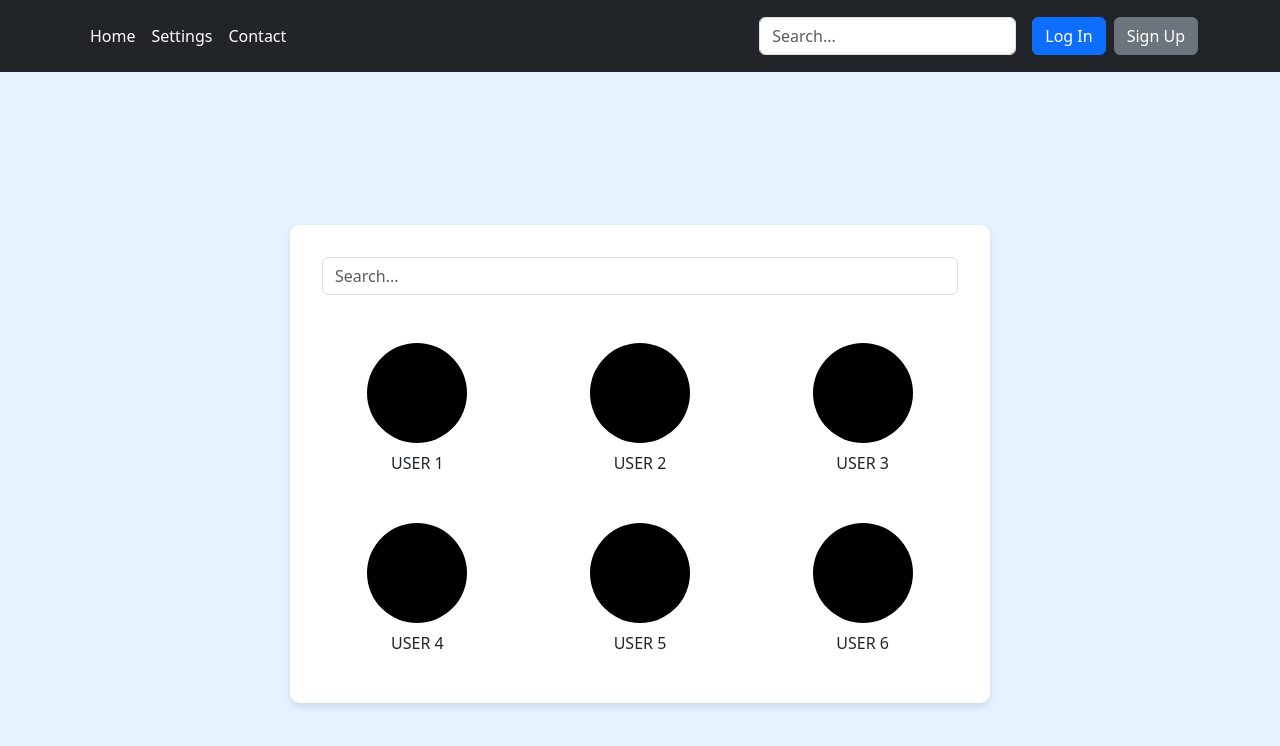
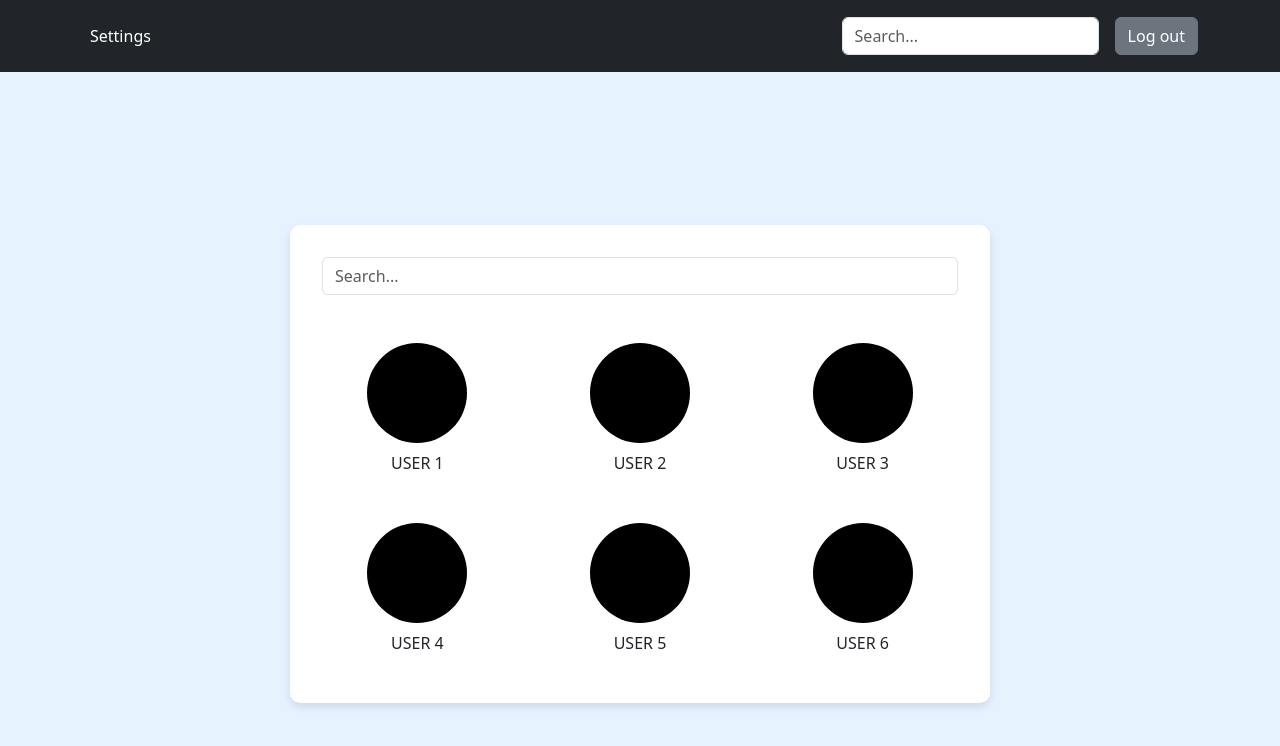
Before and after one commit to lolofg/software_engineering, a React (Create React App) app in the folder frontend/: page /Admin in a window 1280 px wide. Shown: the top 746 px of the page. Built offline with nearby package versions, Linux system fonts and the light colour scheme.

Commit message:
fikset opp

```diff
--- /dev/null
+++ b/frontend/src/components/HeaderAdmin.js
@@ -0,0 +1,36 @@
+import React from 'react';
+import {Link} from "react-router-dom";
+import 'bootstrap/dist/css/bootstrap.min.css';
+import "bootstrap-icons/font/bootstrap-icons.css";
+import {Button} from "react-bootstrap";
+
+function HeaderStartPage({}) {
+
+    return (
+        <header className="p-3 bg-dark text-white">
+            <div className="container">
+                <div className="d-flex flex-wrap align-items-center justify-content-center justify-content-lg-start">
+
+                    <ul className="nav col-12 col-lg-auto me-lg-auto mb-2 justify-content-center mb-md-0">
+                        <li><a href="#" className="nav-link px-2 text-white">Settings</a></li>
+                    </ul>
+                    <form className="col-12 col-lg-auto mb-3 mb-lg-0 me-lg-3">
+                        <input type="search" className="form-control form-control-dark" placeholder="Search..." aria-label="Search" />
+                    </form>
+
+                    <div className="text-end">
+
+                                <Link to={"http://localhost:3000/"}>
+                                    <Button className="btn btn-secondary" >
+                                        Log out
+                                    </Button>
+                                </Link>
+
+                    </div>
+                </div>
+            </div>
+        </header>
+    );
+}
+
+export default HeaderStartPage;
--- a/frontend/src/pages/MainPageAdmin.js
+++ b/frontend/src/pages/MainPageAdmin.js
@@ -1,12 +1,12 @@
 import React from 'react';
 import { Link } from "react-router-dom";
 import 'bootstrap/dist/css/bootstrap.min.css';
-import Header from "../components/Header";
+import HeaderAdmin from "../components/HeaderAdmin";
 
 export default function MainPage() {
     return (
         <>
-        <Header />
+        <HeaderAdmin />
         <div className="mainpage_wrapper">
             <div className="device_grid">
             <div className="search_item">
```
